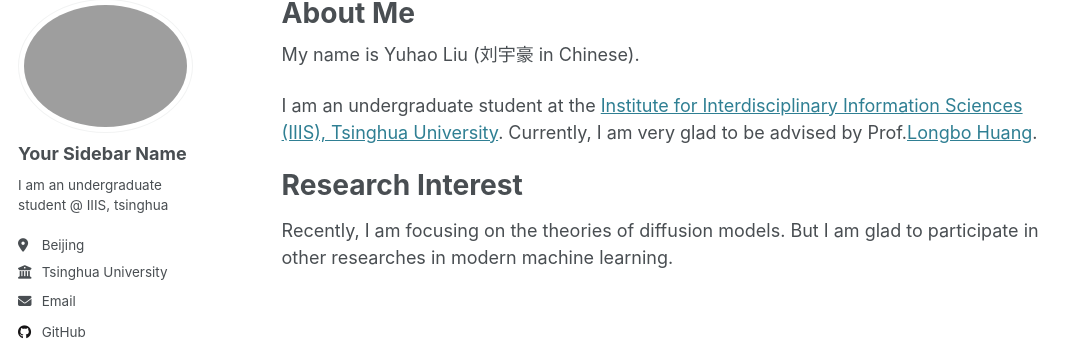
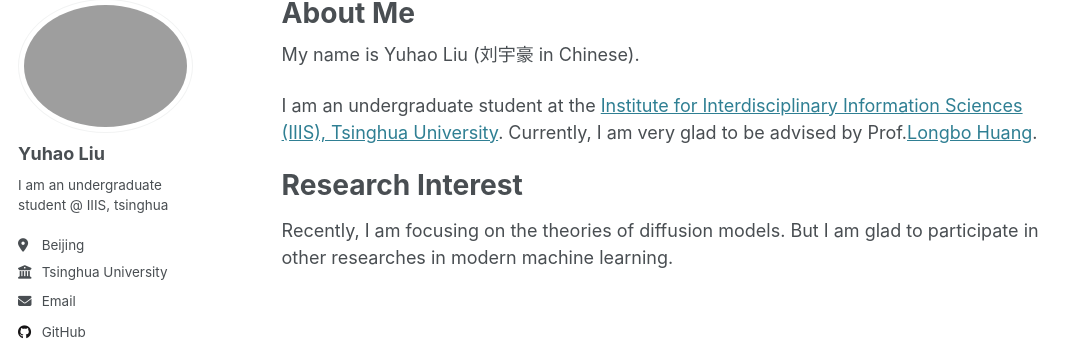
Before and after one commit to Pigbrainlyh/liuyuhao21.github.io, a Jekyll site: the page built from _pages/about.md, in a window 1280 px wide. Shown: the part 100-441 px from the top of the page, without its empty margins (0-1083 px from the left). Built offline with Jekyll 4.4.1, drawn with Linux system fonts in a browser that asks for light colours.

Commit message:
Update _config.yml

```diff
--- a/_config.yml
+++ b/_config.yml
@@ -23,7 +23,7 @@ repository               : "Pigbrainlyh/liuyuhao21.github.io"
 author:
   # Biographic information
   avatar           : "Yuhao Liu.png"
-  name             : "Your Sidebar Name"
+  name             : "Yuhao Liu"
   pronouns         : # example: "she/her"
   bio              : "I am an undergraduate student @ IIIS, tsinghua"
   location         : "Beijing"
```
